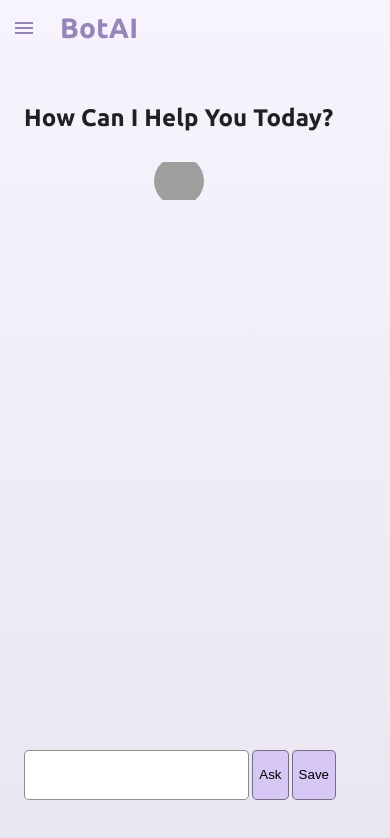
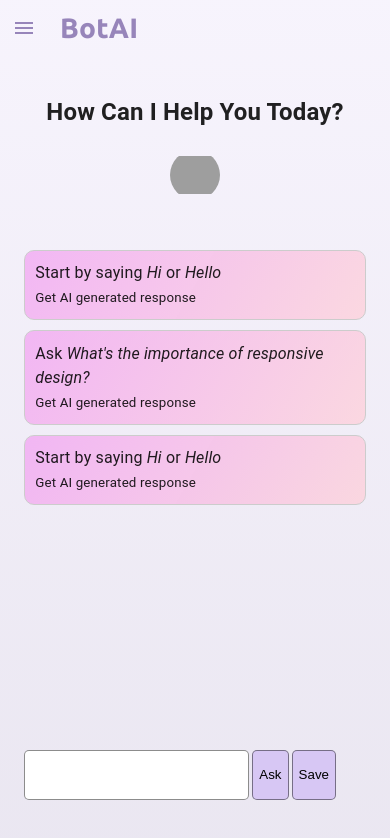
Before and after one commit to Abhaysingh77/BotAI, a React (Vite) app: page / in a window 390 px wide. Shown: the top 838 px of the page. Built offline with nearby package versions, Linux system fonts and the light colour scheme; grey boxes are pictures that could not be loaded.

Commit message:
add dummy cards

```diff
--- a/src/components/BotAiWindow/BotAiWindow.jsx
+++ b/src/components/BotAiWindow/BotAiWindow.jsx
@@ -127,7 +127,7 @@ function BotAiWindow(props) {
         >
           New chat
         </div>
-        <TbEdit size={25} cursor="pointer" onClick={handleSave}/>
+        <TbEdit size={25} cursor="pointer" onClick={handleSave} />
       </Toolbar>
       <Divider />
       <div className={Style.past}>
@@ -135,7 +135,13 @@ function BotAiWindow(props) {
           Past Conversations
         </Typography>
         {showPastConversations && (
-          <ul style={{listStyle:'none', float:'left', marginInlineStart:'-30px'}}>
+          <ul
+            style={{
+              listStyle: "none",
+              float: "left",
+              marginInlineStart: "-30px",
+            }}
+          >
             {conversations.map((conv, index) => (
               <li key={index}>
                 <Typography
@@ -175,7 +181,7 @@ function BotAiWindow(props) {
             onClick={handleDrawerToggle}
             sx={{ mr: 2, display: { sm: "none" } }}
           >
-            <MenuIcon sx={{color:"#9785BA"}}/>
+            <MenuIcon sx={{ color: "#9785BA" }} />
           </IconButton>
           <Typography
             variant="h6"
@@ -236,13 +242,16 @@ function BotAiWindow(props) {
         }}
       >
         {chat.length <= 0 ? (
+          <>
             <Box
-            position="fixed"
-            sx={{
-              fontFamily: "Ubuntu",
+              style={{
+                position: "relative",
+                top: 50,
+                display: "flex",
+                flexDirection: "column",
+                justifyContent: "center",
+                alignItems: "center",
                 textAlign: "center",
-              width: { sm: `calc(100% - ${drawerWidth}px)` },
-              mt: 7,
               }}
             >
               <h2>How Can I Help You Today?</h2>
@@ -251,6 +260,22 @@ function BotAiWindow(props) {
                 className={Style.logo}
               ></div>
             </Box>
+
+            <div className={Style.dummyCardContainer}>
+              <div className={Style.dummyCard}>
+                Start by saying <i>Hi</i> or <i>Hello</i> <br />
+                <small>Get AI generated response</small>
+              </div>
+              <div className={Style.dummyCard}>
+                Ask <i>What's the importance of responsive design?</i> <br />
+                <small>Get AI generated response</small>
+              </div>
+              <div className={Style.dummyCard}>
+                Start by saying <i>Hi</i> or <i>Hello</i> <br />
+                <small>Get AI generated response</small>
+              </div>
+            </div>
+          </>
         ) : (
           <Box
             className={Style.chatBox}
--- a/src/components/BotAiWindow/BotAiWindow.module.css
+++ b/src/components/BotAiWindow/BotAiWindow.module.css
@@ -109,7 +109,7 @@
   align-items: center;
   gap: 10px;
 }
-.content{
+.content {
   width: 80%;
   height: 100%;
 }
@@ -151,3 +151,48 @@
   cursor: pointer;
   margin: 10px;
 }
+
+.dummyCardContainer {
+  position: relative;
+  top: 100px;
+  gap: 10px;
+  display: flex;
+  justify-content: center;
+  align-items: stretch;
+}
+
+.dummyCard {
+  max-width: 300px;
+  height: auto;
+  padding: 3%;
+  background-color: rgba(255, 255, 255, 0.3);
+  border: 1px solid #ccc;
+  border-radius: 10px;
+  background-image: linear-gradient(
+    120deg,
+    rgba(238, 130, 238, 0.537),
+    rgba(255, 192, 203, 0.541)
+  );
+}
+
+@media screen and (max-width: 500px) {
+  .dummyCardContainer {
+    display: flex;
+    flex-direction: column;
+
+    align-items: stretch;
+  }
+  .dummyCard {
+    max-width: 400px;
+    height: auto;
+    padding: 3%;
+    background-color: rgba(255, 255, 255, 0.3);
+    border: 1px solid #ccc;
+    border-radius: 10px;
+    background-image: linear-gradient(
+      120deg,
+      rgba(238, 130, 238, 0.537),
+      rgba(255, 192, 203, 0.541)
+    );
+  }
+}
```
Lines whose indentation alone changed are shown as unchanged.
